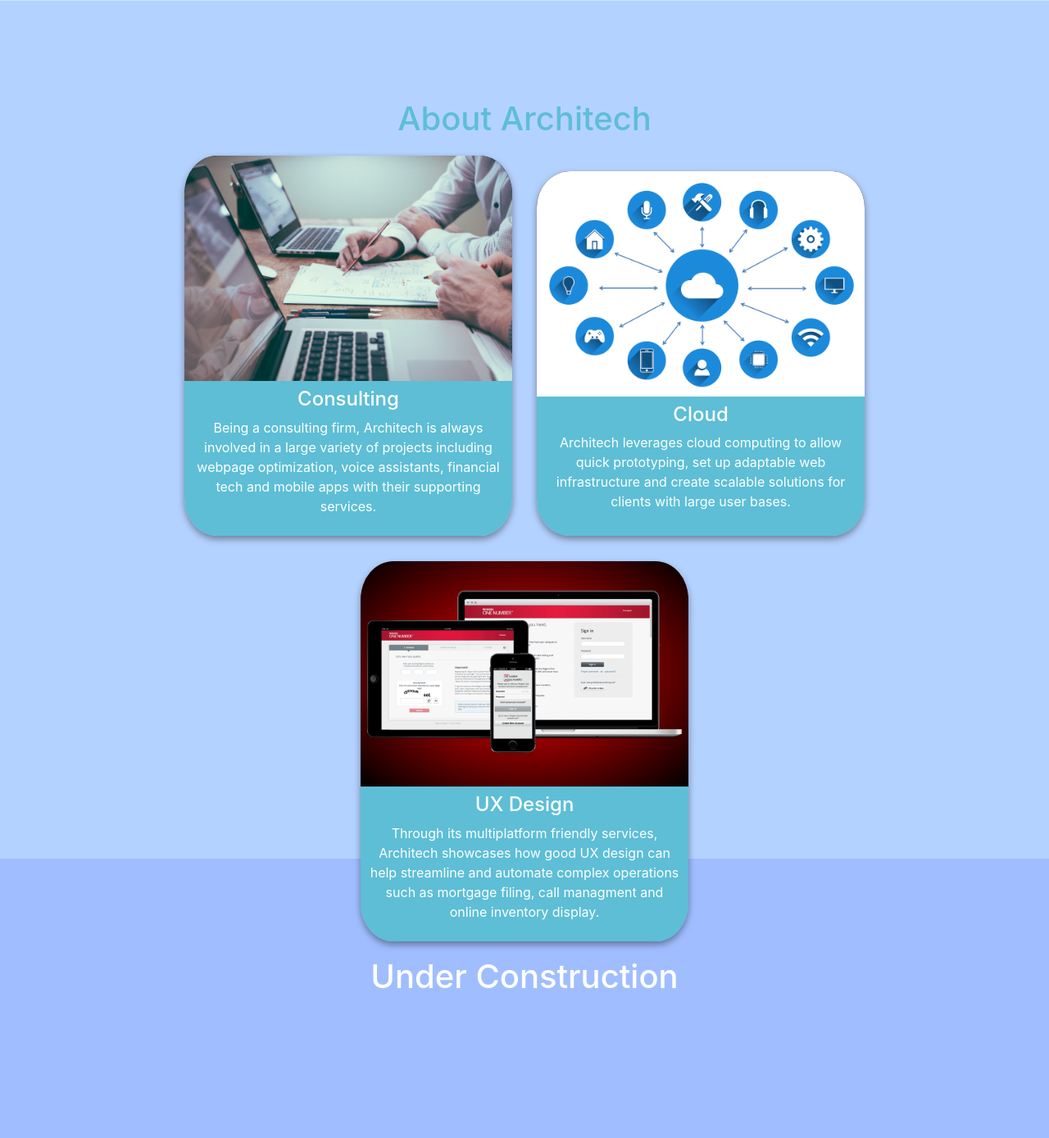
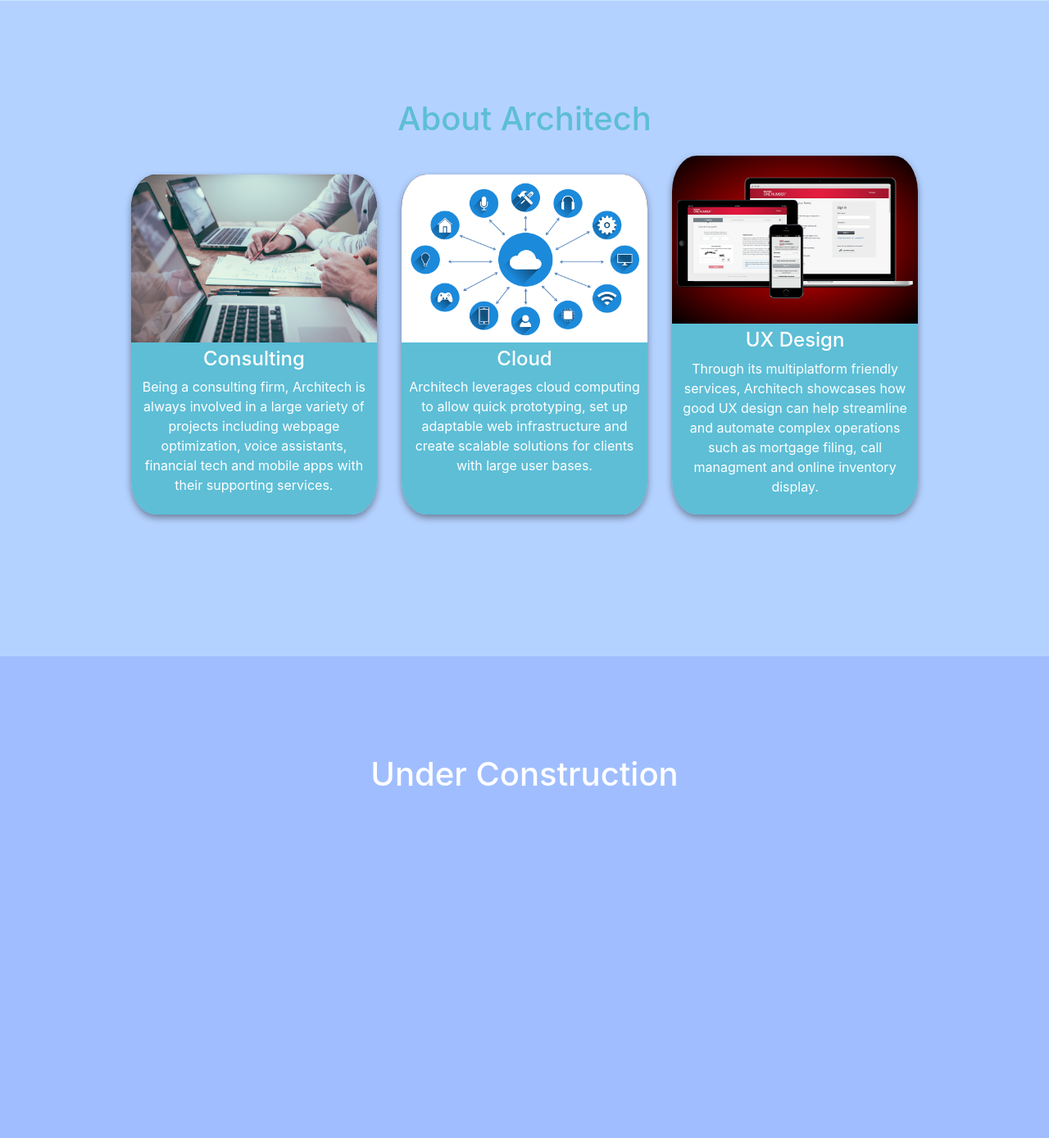
Before and after one commit to Centurion902/coopWebsite, a PHP site: page / in a window 1280 px wide. Shown: the part 799-2188 px from the top of the page at 82% size. Run offline with PHP 8.4, Linux system fonts and the light colour scheme.

Commit message:
text box size changes for cards

```diff
--- a/style.css
+++ b/style.css
@@ -122,7 +122,7 @@ section{
 .cardSection{
   display:inline-block;
   margin:1%;
-  width:400px;
+  width:300px;
   box-shadow: 0 4px 8px 0 rgba(0,0,0,0.4);
   transition: 0.3s;
   border-radius: 10%;
@@ -135,13 +135,13 @@ section{
 
 .cardImage{
   width:100%;
-  height: 275px;
+  height: 205px;
   background-image: radial-gradient(rgb(255, 0, 0), rgb(0,0,0));
 }
 
 .cardText{
   background:rgb(93, 190, 214) !important;
-  min-height: 170px;
+  min-height: 210px;
   width:100%;
   padding:2%;
   text-align: center;
```
